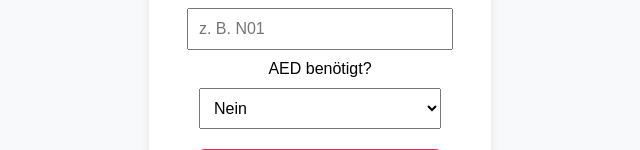
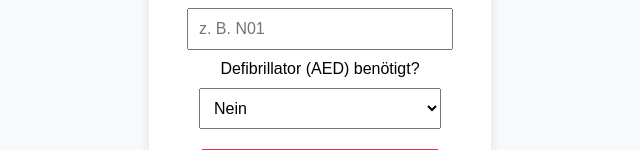
Before and after one commit to korvinlamp/sanitaeter-alarm, a plain HTML site: page index.html in a window 1280 px wide. Shown: the part 158-308 px from the top of the page, without its empty margins (320-960 px from the left). Drawn offline with Linux system fonts and the light colour scheme.

Commit message:
Update index.html

```diff
--- a/index.html
+++ b/index.html
@@ -55,7 +55,7 @@
             <input type="text" id="raum" placeholder="z. B. N01" required>
             <br>
 
-            <label for="aed">AED benötigt?</label>
+            <label for="aed">Defibrillator (AED) benötigt?</label>
             <select id="aed">
                 <option value="Nein">Nein</option>
                 <option value="Ja">Ja</option>
```
